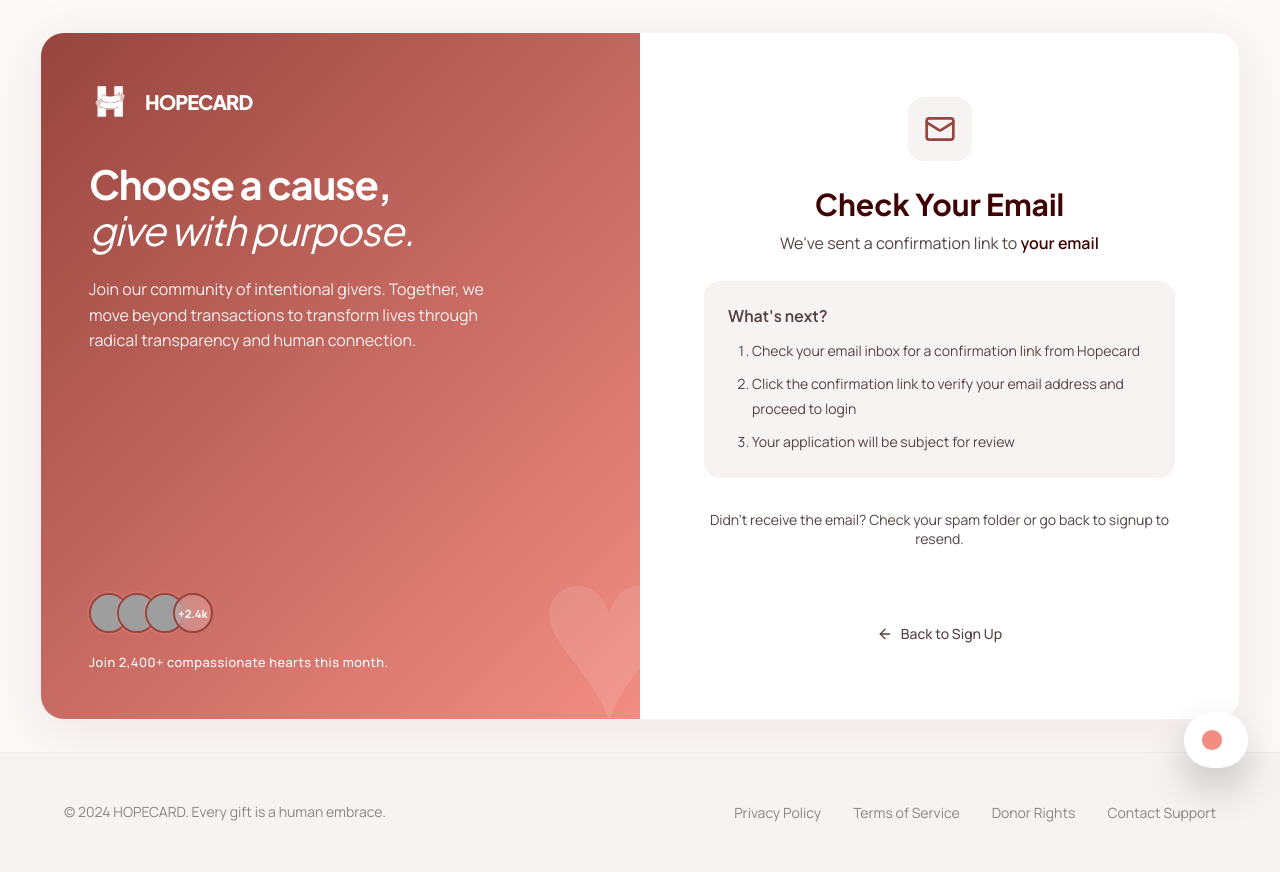
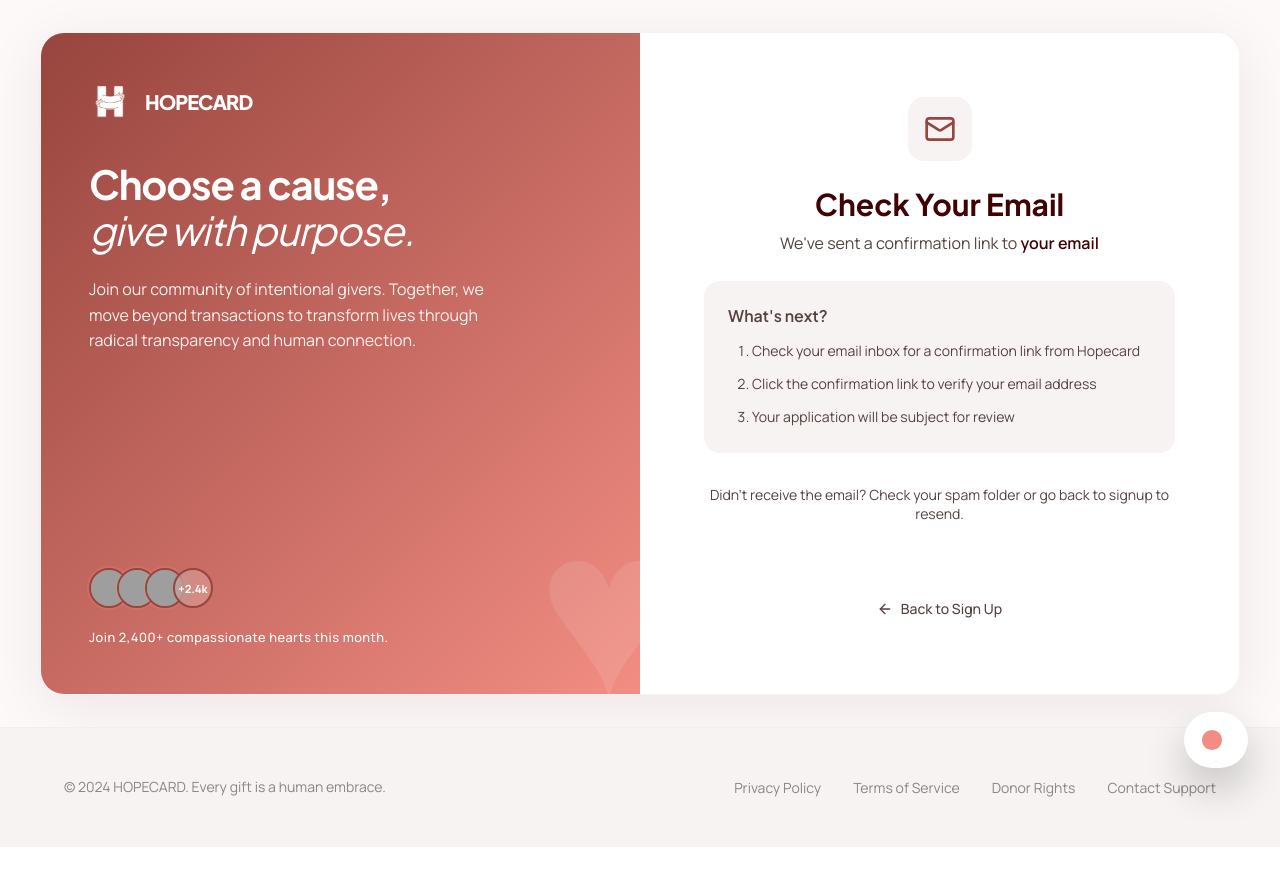
Before and after one commit to Paobs-afk/hopecard-backend-integration, a Next.js app in the folder sitemanager-hopecard-backend-integration/: page /check-email in a window 1280 px wide. After the commit the page ends 847 px from the top, so only its background shows below. Built offline with nearby package versions, Linux system fonts and the light colour scheme; grey boxes are pictures that could not be loaded.

Commit message:
Update email verification instruction text

```diff
--- a/sitemanager-hopecard-backend-integration/app/(auth)/check-email/page.tsx
+++ b/sitemanager-hopecard-backend-integration/app/(auth)/check-email/page.tsx
@@ -98,7 +98,7 @@ function CheckEmailForm() {
                 Check your email inbox for a confirmation link from Hopecard
               </li>
               <li style={{ marginBottom: "0.5rem" }}>
-                Click the confirmation link to verify your email address and proceed to login
+                Click the confirmation link to verify your email address
               </li>
               <li>
                 Your application will be subject for review
```
